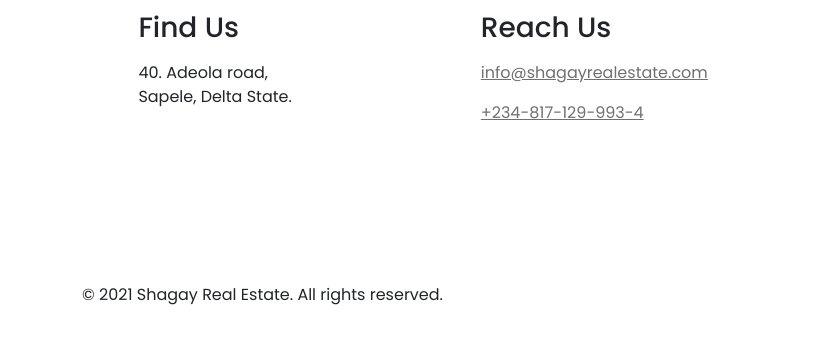
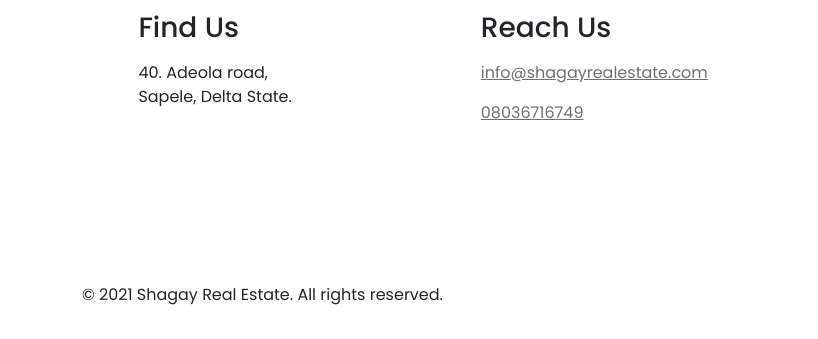
Before and after one commit to McFrase/Shagay-Real-Estate, a plain HTML site: page properties.html in a window 1280 px wide. Shown: the part 2070-2409 px from the top of the page, 0-818 px from the left. Drawn offline with nearby package versions, Linux system fonts and the light colour scheme.

Commit message:
Second Change

```diff
--- a/properties.html
+++ b/properties.html
@@ -114,7 +114,7 @@
                 <div class="col-md-4">
                     <h3 class="my-3">Reach Us</h3>
                     <p><a href="">info@shagayrealestate.com</a></p>
-                    <p><a href="">+234-817-129-993-4</a></p>
+                    <p><a href="tel:08036716749">08036716749</a></p>
                 </div>
                 <div class="col-md-4">
                     <h3 class="my-3">Get Social</h3>
```
